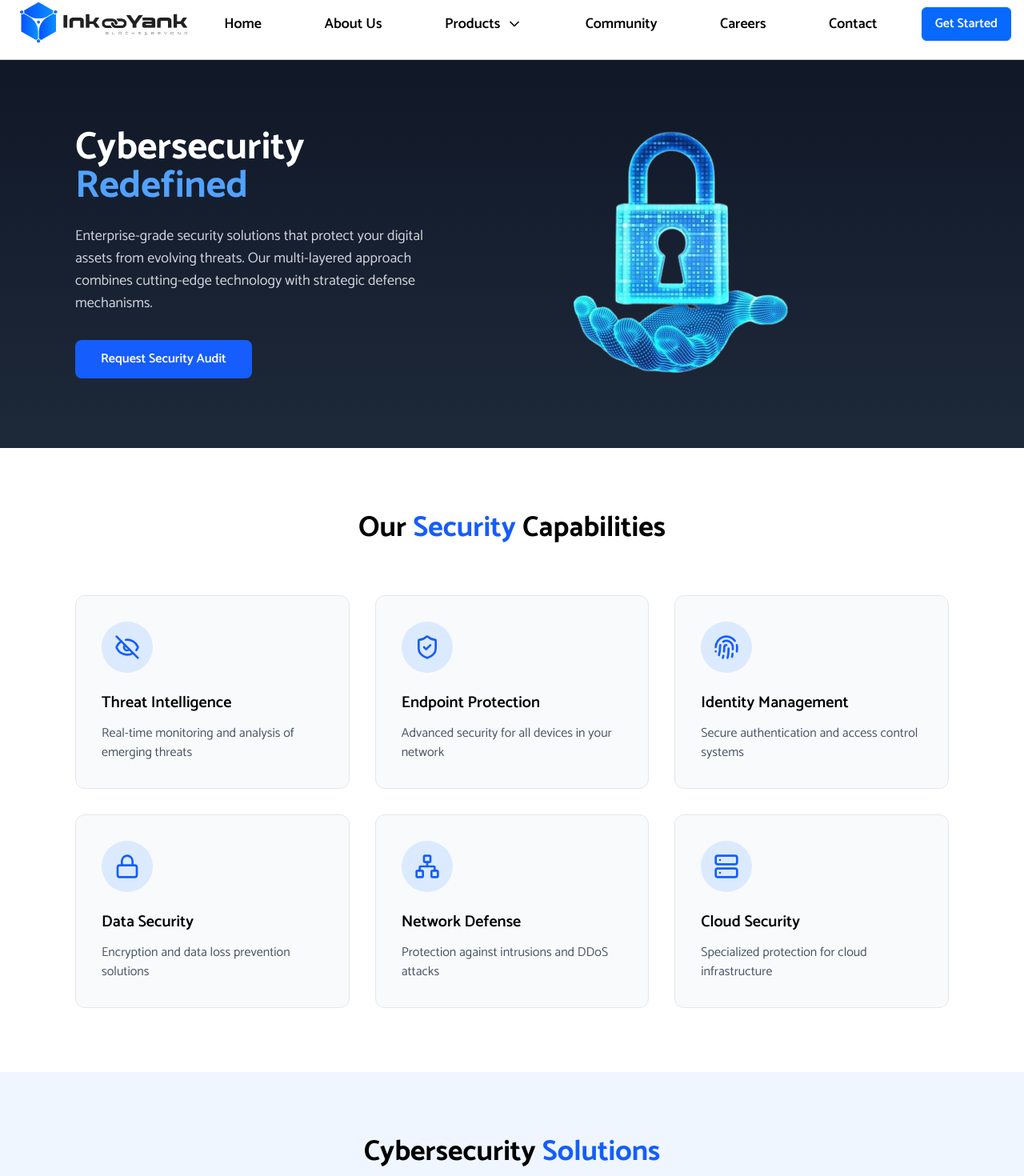
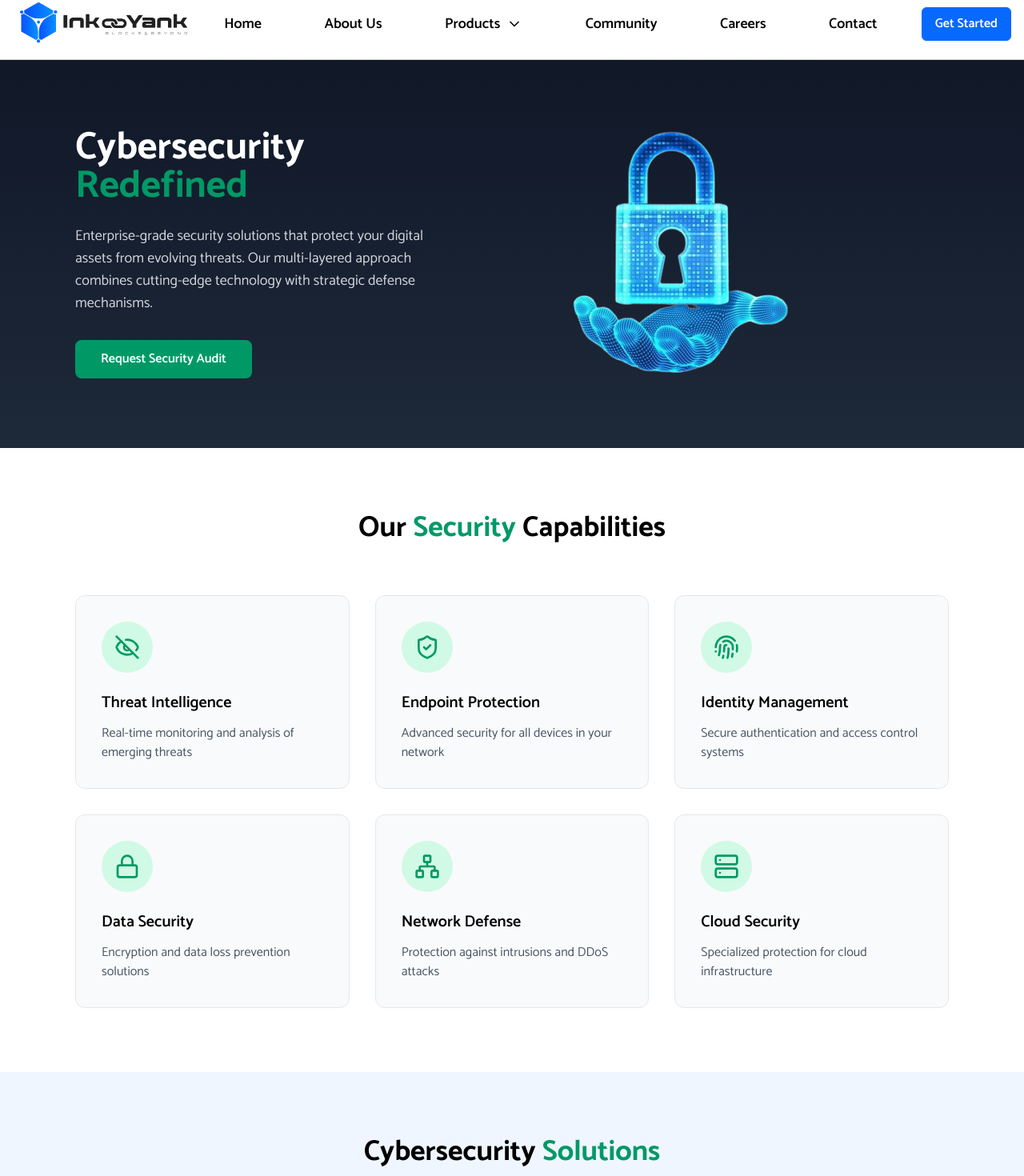
Before and after one commit to vairabarath/InkYank-FE, a React (Vite) app: page /products/cyber-security in a window 1280 px wide. Shown: the part 14-1484 px from the top of the page at 80% size. Built offline with nearby package versions, Linux system fonts and the light colour scheme.

Commit message:
color changed

```diff
--- a/src/components/global-components/Navbar.tsx
+++ b/src/components/global-components/Navbar.tsx
@@ -16,6 +16,7 @@ interface SubmenuItem {
   description?: string;
   icon?: React.ComponentType<{ className?: string }> | string;
   subsubmenu?: SubSubmenuItem[];
+  iconColor?: string;
 }
 
 interface NavLinkItem {
@@ -35,6 +36,10 @@ const Navbar = () => {
 
   const handleSubmenuToggle = (title: string) => {
     setOpenSubmenu(openSubmenu === title ? null : title);
+  };
+
+  const getItemColor = (item: SubmenuItem) => {
+    return item.iconColor || "text-blue";
   };
 
   return (
@@ -102,7 +107,9 @@ const Navbar = () => {
                             />
                           ) : (
                             item.icon && (
-                              <item.icon className="w-6 h-6 text-[#84AEFC]" />
+                              <item.icon
+                                className={`w-6 h-6 ${getItemColor(item)}`}
+                              />
                             )
                           )}
                           <span className="font-semibold text-gray-900 hover:text-blue">
@@ -132,10 +139,12 @@ const Navbar = () => {
                             />
                           ) : (
                             item.icon && (
-                              <item.icon className="w-6 h-6 text-[#84AEFC]" />
+                              <item.icon
+                                className={`w-6 h-6 ${getItemColor(item)}`}
+                              />
                             )
                           )}
-                          <span className="font-semibold text-gray-900 hover:text-blue">
+                          <span className={`font-semibold text-gray-900`}>
                             {item.title}
                           </span>
                         </div>
--- a/src/components/home/Hero.tsx
+++ b/src/components/home/Hero.tsx
@@ -30,8 +30,8 @@ const Hero = () => {
       description:
         "Harnessing machine learning and AI to solve complex business challenges",
       bgColor: "bg-purple-50/80",
-      textColor: "text-purple-600",
-      buttonColor: "bg-purple-600 hover:bg-purple-700",
+      textColor: "text-[#6B46C1]",
+      buttonColor: "bg-[#6B46C1] hover:bg-purple-700",
     },
     {
       id: "cyber",
--- a/src/helper/Navlink.ts
+++ b/src/helper/Navlink.ts
@@ -1,49 +1,3 @@
-// export const navLinks = [
-//   {
-//     name: "Home",
-//     path: "/",
-//   },
-//   {
-//     name: "About Us",
-//     path: "/about",
-//   },
-//   {
-//     name: "Products",
-//     submenu: [
-//       {
-//         title: "Web3 Gaming and Entertainment",
-//         description:
-//           "Explore innovative gaming experiences and entertainment powered by Web3 technology, offering decentralized and immersive solutions.",
-//         path: "/products/web3-gaming",
-//       },
-//       {
-//         title: "Blockchain Infrastructure",
-//         description:
-//           "Learn about cutting-edge blockchain solutions that enable secure, scalable, and efficient infrastructure for businesses.",
-//         path: "/products/blockchain-infra",
-//       },
-//       {
-//         title: "DeFi",
-//         description:
-//           "Dive into decentralized finance platforms that redefine how you manage, trade, and invest in digital assets securely.",
-//         path: "/products/defi",
-//       },
-//     ],
-//   },
-//   {
-//     name: "Community",
-//     path: "/community",
-//   },
-//   {
-//     name: "Careers",
-//     path: "/careers",
-//   },
-//   {
-//     name: "Contact",
-//     path: "/contact",
-//   },
-// ];
-
 import { BrainCircuit, EarthLockIcon } from "lucide-react";
 
 export const navLinks = [
@@ -90,6 +44,7 @@ export const navLinks = [
         description:
           "Learn about cutting-edge AI solutions that enable automation, machine learning, and deep learning models.",
         path: "/products/AI",
+        iconColor: "text-[#6B46C1]",
       },
       {
         icon: EarthLockIcon,
@@ -97,6 +52,7 @@ export const navLinks = [
         description:
           "Dive into decentralized finance platforms that redefine how you manage, trade, and invest in digital assets securely.",
         path: "/products/cyber-security",
+        iconColor: "text-emerald-600",
       },
     ],
   },
--- a/src/index.css
+++ b/src/index.css
@@ -11,6 +11,8 @@
 
   --color-blue: #0869ff;
   --color-purple: #9668fd;
+  --color-green: #006600;
+  --color-violet: #6b46c1;
 
   @keyframes drawLineVertical {
     0% {
--- a/src/pages/Products/AI/artificial-intelligence.tsx
+++ b/src/pages/Products/AI/artificial-intelligence.tsx
@@ -94,9 +94,9 @@ const ArtificialIntelligence = () => {
   return (
     <div className="min-h-screen">
       <section>
-        <div className="bg-gradient-to-b from-blue-100 to-white pt-20 pb-12">
+        <div className="bg-gradient-to-b from-purple-100 to-white pt-20 pb-12">
           <div className="relative flex flex-col max-w-[1140px] mx-auto items-center justify-center text-center px-6">
-            <h1 className="text-4xl text-blue md:text-5xl font-bold mb-4">
+            <h1 className="text-4xl text-violet md:text-5xl font-bold mb-4">
               Artificial Intelligence
             </h1>
             <p className="text-lg text-gray-700">
@@ -135,7 +135,7 @@ const ArtificialIntelligence = () => {
               whileHover={{ scale: 1.05 }}
               className="bg-secondary rounded-lg p-6 hover:shadow-blue-300 shadow-lg"
             >
-              <feature.icon className="w-12 h-12 text-blue" />
+              <feature.icon className="w-12 h-12 text-violet" />
               <h3 className="text-2xl font-semibold mt-4">{feature.title}</h3>
               <p className="text-secondary-light mt-2">{feature.description}</p>
             </motion.div>
@@ -143,9 +143,9 @@ const ArtificialIntelligence = () => {
         </div>
       </section>
 
-      <section className="py-20 bg-blue-50">
+      <section className="py-20 bg-purple-50">
         <div className="max-w-[1140px] mx-auto">
-          <h2 className="text-3xl text-blue md:text-5xl font-bold text-center mb-10">
+          <h2 className="text-3xl text-violet md:text-5xl font-bold text-center mb-10">
             AI Products and Solutions
           </h2>
           <ProductCard cards={AICards} />
--- a/src/pages/Products/CyberSecurity/cyber-security.tsx
+++ b/src/pages/Products/CyberSecurity/cyber-security.tsx
@@ -88,7 +88,8 @@ const CyberSecurity = () => {
                 transition={{ duration: 0.8 }}
                 className="text-4xl md:text-5xl font-bold mb-6"
               >
-                Cybersecurity <span className="text-blue-400">Redefined</span>
+                Cybersecurity{" "}
+                <span className="text-emerald-600">Redefined</span>
               </motion.h1>
               <p className="text-lg text-gray-300 mb-8">
                 Enterprise-grade security solutions that protect your digital
@@ -96,7 +97,7 @@ const CyberSecurity = () => {
                 combines cutting-edge technology with strategic defense
                 mechanisms.
               </p>
-              <button className="bg-blue-600 hover:bg-blue-700 text-white font-semibold py-3 px-8 rounded-lg transition-all duration-300">
+              <button className="bg-emerald-600 hover:bg-emerald-700 text-white font-semibold py-3 px-8 rounded-lg transition-all duration-300">
                 Request Security Audit
               </button>
             </div>
@@ -111,7 +112,7 @@ const CyberSecurity = () => {
       <section className="py-20 bg-white">
         <div className="max-w-[1140px] mx-auto px-6">
           <h2 className="text-3xl md:text-4xl font-bold text-center mb-16">
-            Our <span className="text-blue-600">Security</span> Capabilities
+            Our <span className="text-emerald-600">Security</span> Capabilities
           </h2>
 
           <div className="grid grid-cols-1 sm:grid-cols-2 lg:grid-cols-3 gap-8">
@@ -154,8 +155,8 @@ const CyberSecurity = () => {
                 whileHover={{ y: -5 }}
                 className="bg-gray-50 border border-gray-200 rounded-xl p-8 hover:shadow-lg transition-all"
               >
-                <div className="bg-blue-100 w-16 h-16 rounded-full flex items-center justify-center mb-6">
-                  <feature.icon className="w-8 h-8 text-blue-600" />
+                <div className="bg-emerald-100 w-16 h-16 rounded-full flex items-center justify-center mb-6">
+                  <feature.icon className="w-8 h-8 text-emerald-600" />
                 </div>
                 <h3 className="text-xl font-semibold mb-3">{feature.title}</h3>
                 <p className="text-gray-600">{feature.description}</p>
@@ -170,7 +171,7 @@ const CyberSecurity = () => {
         <div className="max-w-[1140px] mx-auto px-6">
           <div className="text-center mb-16">
             <h2 className="text-3xl md:text-4xl font-bold mb-4">
-              Cybersecurity <span className="text-blue-600">Solutions</span>
+              Cybersecurity <span className="text-emerald-600">Solutions</span>
             </h2>
             <p className="text-lg text-gray-700 max-w-2xl mx-auto">
               Comprehensive protection tailored to your organization's specific
```
